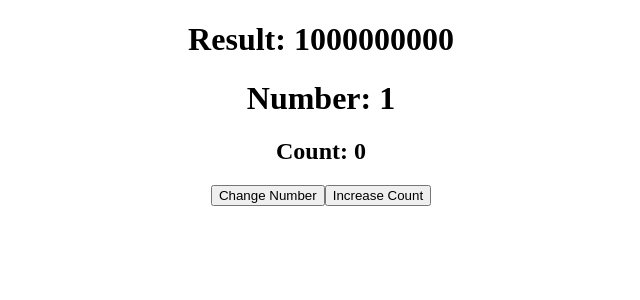
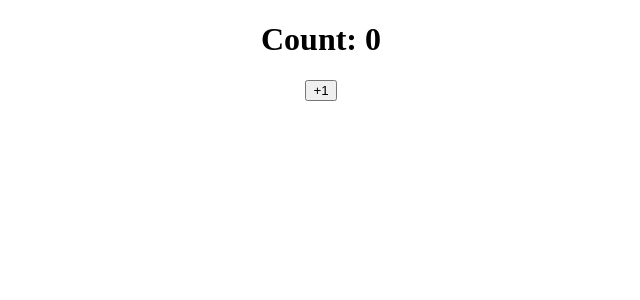
Before and after one commit to rohitware/react-playground, a React app: page / in a window 1280 px wide. Shown: the top 300 px of the page, without its empty margins (319-959 px from the left). Built offline with nearby package versions, Linux system fonts and the light colour scheme; the HTML template or start-up script is replaced by a standard one.

Commit message:
useCallback - simple useCallback example

```diff
--- a/src/App.jsx
+++ b/src/App.jsx
@@ -24,6 +24,7 @@
 import CounterReducer from "./useReducer/CounterReducer";
 import LightReducer from "./useReducer/LightReducer";
 import UseMemoDemo from "./useMemo/UseMemoDemo";
+import UseCallbackDemo from "./useCallback/UseCallbackDemo";
 
 function App() {
   return (
@@ -54,7 +55,8 @@
       {/* <UseContextDemo /> */}
       {/* <CounterReducer /> */}
       {/* <LightReducer /> */}
-      <UseMemoDemo />
+      {/* <UseMemoDemo /> */}
+      <UseCallbackDemo />
     </div>
   );
 }
--- /dev/null
+++ b/src/useCallback/UseCallbackDemo.jsx
@@ -0,0 +1,18 @@
+import { useState, useCallback } from "react";
+
+function UseCallbackDemo() {
+  const [count, setCount] = useState(0);
+
+  const handleClick = useCallback(() => {
+    setCount((prev) => prev + 1);
+  }, []);
+
+  return (
+    <div>
+      <h1>Count: {count}</h1>
+      <button onClick={handleClick}>+1</button>
+    </div>
+  );
+}
+
+export default UseCallbackDemo;
```
